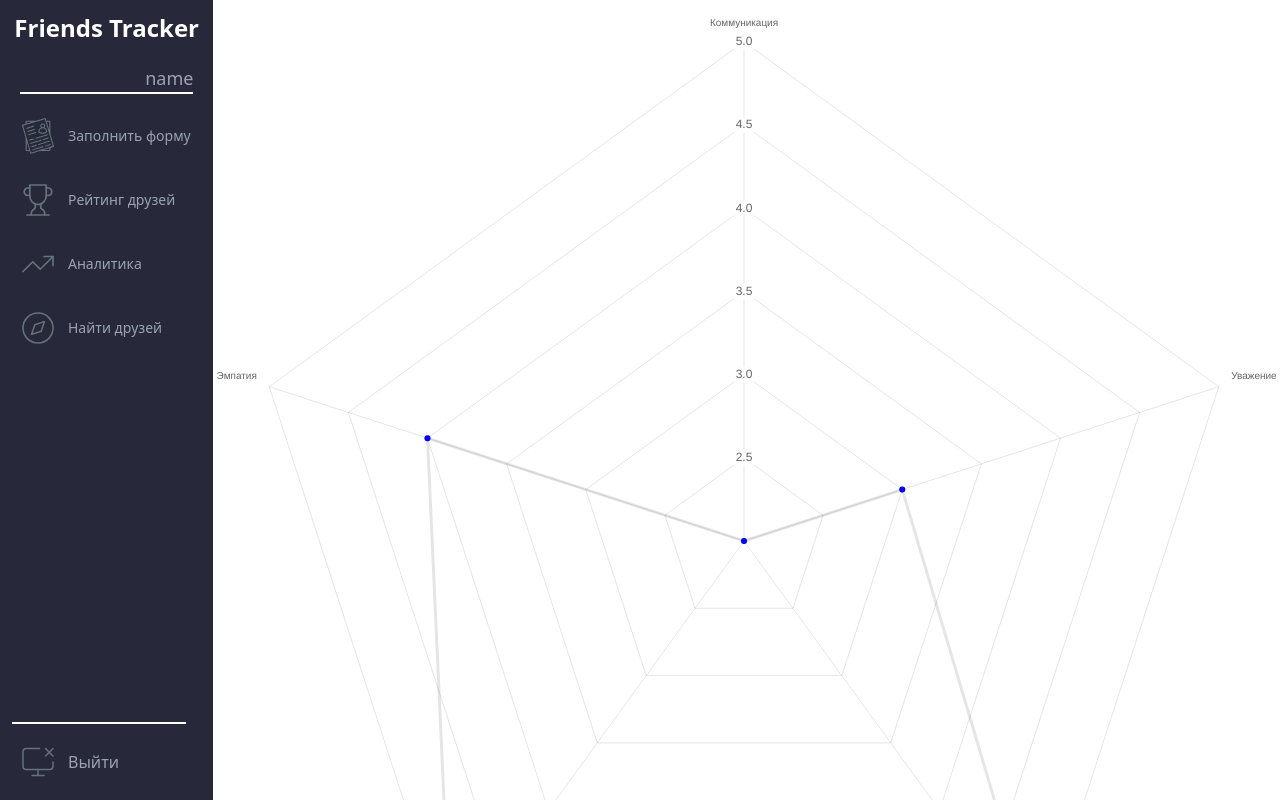
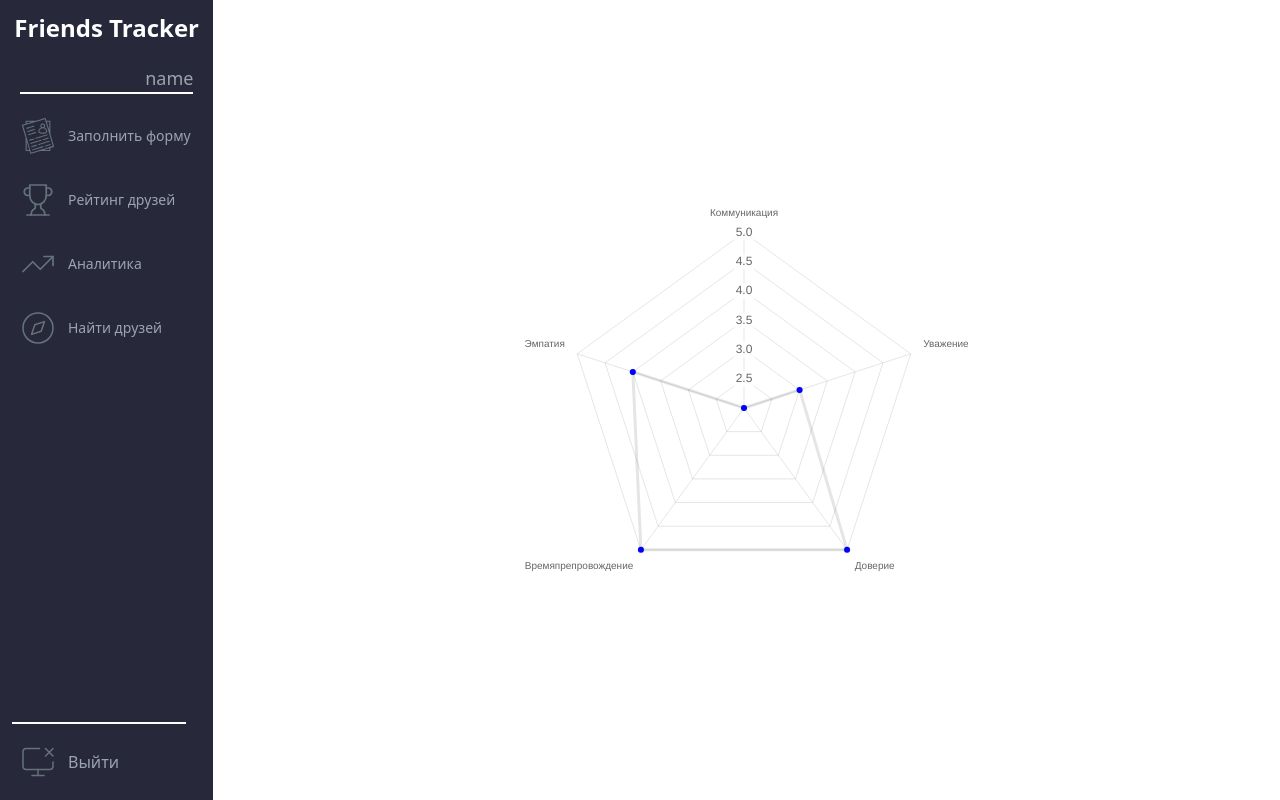
Before and after one commit to FriendTrack/FriendTrack-Web, a React (Vite) app: page /analytic in a window 1280 px wide. Shown: the top 800 px of the page. Built offline with nearby package versions, Linux system fonts and the light colour scheme.

Commit message:
Fix
- adaptive for Radar

```diff
--- a/src/pages/analyticPage/AnalyticPage.tsx
+++ b/src/pages/analyticPage/AnalyticPage.tsx
@@ -1,23 +1,38 @@
-import { Radar } from 'react-chartjs-2';
-import { Chart as ChartJS, RadialLinearScale, PointElement, LineElement } from 'chart.js';
+import {
+  Chart as ChartJS,
+  LineElement,
+  PointElement,
+  RadialLinearScale,
+} from "chart.js";
+import { Radar } from "react-chartjs-2";
 
 ChartJS.register(RadialLinearScale, PointElement, LineElement);
 
 const AnalyticPage = () => {
   const data = {
-    labels: ["Коммуникация", "Уважение", "Доверие", "Времяпрепровождение", "Эмпатия"],
+    labels: [
+      "Коммуникация",
+      "Уважение",
+      "Доверие",
+      "Времяпрепровождение",
+      "Эмпатия",
+    ],
     datasets: [
       {
         label: "Student A",
         data: [2, 3, 5, 5, 4],
         backgroundColor: "blue",
-      }
+      },
     ],
   };
   return (
-    <Radar data={data} />
+    <div>
+      <Radar
+        className="md:w-[450px] md:h-[450px] 2xl:w-[600px] 2xl:h-[600px]"
+        data={data}
+      />
+    </div>
   );
 };
 
-
-  export default AnalyticPage;
+export default AnalyticPage;
```
